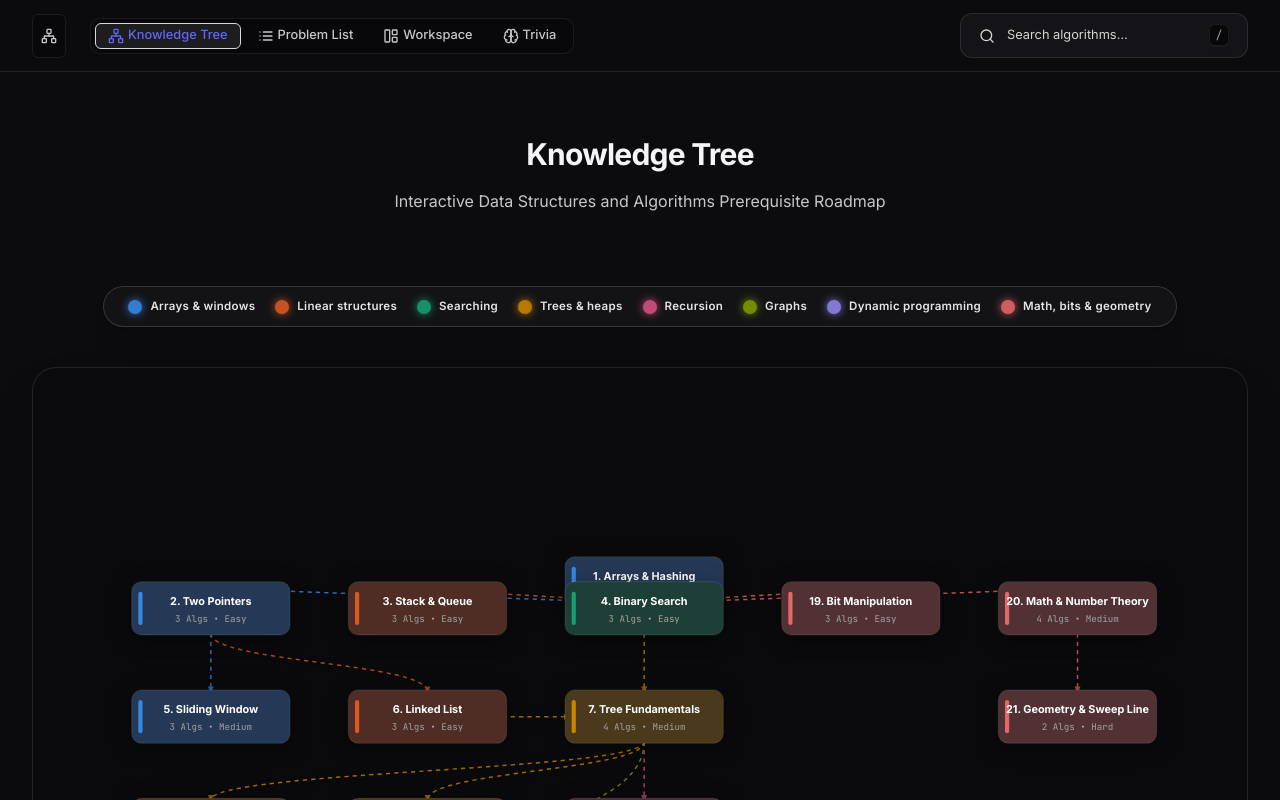
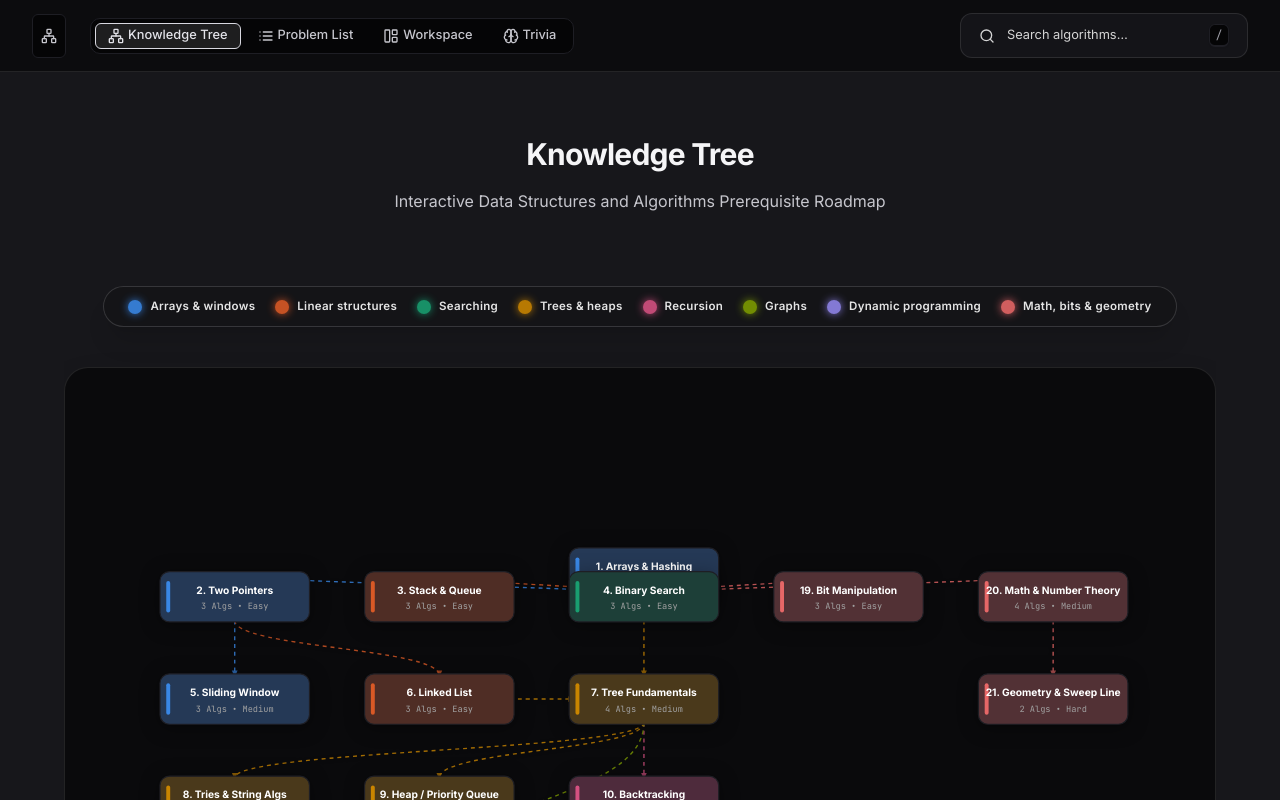
Before and after one commit to onurseckin/dsa_visualizer, a React (Vite) app: page / in a window 1280 px wide. Built offline with nearby package versions, Linux system fonts and the light colour scheme.

Commit message:
fix(ui): adopt pure carbon achromatic theme, 90 percent page container width, and workspace panel header cleanups

```diff
--- a/src/components/main-layout/components/MainStage.tsx
+++ b/src/components/main-layout/components/MainStage.tsx
@@ -29,8 +29,8 @@ export const MainStage: React.FC<MainStageProps> = ({
   algorithm,
   currentStep,
   panels,
-  onToggleTutorial,
-  onToggleAuxiliary,
+  onToggleTutorial: _onToggleTutorial,
+  onToggleAuxiliary: _onToggleAuxiliary,
   resolvedControlProps,
   layoutState,
   totalSteps,
@@ -55,7 +55,6 @@ export const MainStage: React.FC<MainStageProps> = ({
               why={currentStep.explanation.why}
               stepIndex={currentStep.stepIndex}
               totalSteps={totalSteps}
-              onClose={onToggleTutorial}
             />
           </div>
         ) : null,
@@ -71,7 +70,6 @@ export const MainStage: React.FC<MainStageProps> = ({
           <AuxiliaryPanel
             state={currentStep?.auxiliaryState}
             variables={currentStep?.variables}
-            onClose={onToggleAuxiliary}
           />
         </div>
       ),
--- a/src/routes/index.tsx
+++ b/src/routes/index.tsx
@@ -13,7 +13,7 @@ function KnowledgeTreePage(): React.ReactElement {
   return (
     <main
       aria-label="Algorithm Roadmap"
-      className="relative max-w-7xl px-6 md:px-8 py-8 mx-auto flex flex-col items-center gap-8 text-center w-full box-border flex-1 overflow-y-auto"
+      className="relative w-[90%] max-w-[1600px] py-8 mx-auto flex flex-col items-center gap-8 text-center box-border flex-1 overflow-y-auto"
     >
       <div className="absolute top-20 left-1/2 -translate-x-1/2 w-[800px] h-[300px] bg-[var(--accent)]/5 rounded-full blur-[100px] pointer-events-none -z-10" />
       <PageHeader
--- a/src/routes/trivia.tsx
+++ b/src/routes/trivia.tsx
@@ -46,7 +46,7 @@ function TriviaPage() {
   return (
     <main
       aria-label="Code trivia drill"
-      className="max-w-7xl px-6 md:px-8 py-8 mx-auto flex flex-col flex-1 gap-8 min-h-0 w-full overflow-y-auto"
+      className="w-[90%] max-w-[1600px] py-8 mx-auto flex flex-col flex-1 gap-8 min-h-0 box-border overflow-y-auto"
     >
       {screen === "home" ? (
         <TriviaHomeView
--- a/src/styles/index.css
+++ b/src/styles/index.css
@@ -30,7 +30,6 @@ body {
   width: 100%;
   height: 100%;
   background-color: var(--bg-page);
-  background-image: radial-gradient(circle at 50% 0%, rgba(99,102,241,0.08) 0%, transparent 70%);
   color: var(--text-primary);
   font-family: var(--font-ui);
   font-size: 16px;
--- a/src/styles/theme.css
+++ b/src/styles/theme.css
@@ -21,11 +21,11 @@
 :root {
   color-scheme: dark;
 
-  /* Surfaces — page is carbon, cards are darker than the page, wells deepest. */
-  --bg-inset: #08080a;
-  --bg-surface: #141418;
-  --bg-page: #0c0c0e;
-  --bg-chrome: #1c1c21;
+  /* Surfaces — page is carbon (#17171b), cards are near-black (#0a0a0c), wells deepest (#050506). */
+  --bg-page: #17171b;
+  --bg-surface: #0a0a0c;
+  --bg-inset: #050506;
+  --bg-chrome: #141418;
   --bg-elevated: #1e1e24;
   --bg-hover: #282830;
   --bg-pressed: #32323b;
@@ -33,18 +33,18 @@
 
   /* Borders carry the edge definition on near-black cards. */
   --border-subtle: rgba(255, 255, 255, 0.06);
-  --border-default: rgba(255, 255, 255, 0.08);
+  --border-default: #1e1e24;
   --border-strong: #75757f;
   --border-accent: #d8d8e0;
 
   /* Accent — light smoke for selection, emphasis text and active borders.
      Primary buttons stay BLACK-backed (see .ui-btn--primary in ui.css); this
      token is the ink and edge on them, not their fill. */
-  --accent: #6366f1;
-  --accent-hover: #818cf8;
-  --accent-soft: rgba(216, 216, 224, 0.1);
-  --accent-softer: rgba(216, 216, 224, 0.05);
-  --text-on-accent: #f5f5f7;
+  --accent: #e2e2e8;
+  --accent-hover: #ffffff;
+  --accent-soft: rgba(255, 255, 255, 0.1);
+  --accent-softer: rgba(255, 255, 255, 0.05);
+  --text-on-accent: #050506;
   --accent-secondary: #b9b9c2;
 
   /* Text */
--- a/src/ui/molecules/AuxiliaryPanel.tsx
+++ b/src/ui/molecules/AuxiliaryPanel.tsx
@@ -1,6 +1,5 @@
 import React from "react";
-import { X } from "lucide-react";
-import { Chip, IconButton, Card } from "../../ui";
+import { Chip, Card } from "../../ui";
 import { AuxiliaryState } from "../../types/dsa";
 
 export interface AuxiliaryPanelProps {
@@ -33,7 +32,7 @@ export function hasAuxiliaryContent(
   );
 }
 
-export const AuxiliaryPanel: React.FC<AuxiliaryPanelProps> = ({ state, variables, onClose }) => {
+export const AuxiliaryPanel: React.FC<AuxiliaryPanelProps> = ({ state, variables }) => {
   const { stack, queue, visited, hashMap, distanceTable, customState } = state || {};
 
   const stackItems = stack || [];
@@ -139,21 +138,6 @@ export const AuxiliaryPanel: React.FC<AuxiliaryPanelProps> = ({ state, variables
 
   return (
     <Card data-testid="auxiliary-panel" className="min-w-0 border-[#1e1e24] bg-[#0a0a0c]">
-      <Card.Header
-        title="Working Data & Variables"
-        actions={
-          onClose ? (
-            <IconButton
-              icon={<X />}
-              size="sm"
-              aria-label="Hide auxiliary panel"
-              title="Hide auxiliary panel"
-              onClick={onClose}
-            />
-          ) : undefined
-        }
-        className="px-4 py-3 border-b border-[#1e1e24]"
-      />
       <Card.Body className="flex flex-col gap-4 px-2 py-4">
         {groups.map((group) => (
           <div
--- a/src/ui/molecules/TutorialCard.tsx
+++ b/src/ui/molecules/TutorialCard.tsx
@@ -1,6 +1,6 @@
 import React from "react";
-import { GraduationCap, X } from "lucide-react";
-import { Card, IconButton } from "../../ui";
+import { GraduationCap } from "lucide-react";
+import { Card } from "../../ui";
 import { StepExplanation } from "../../types/dsa";
 
 export interface TutorialCardProps {
@@ -40,7 +40,6 @@ export const TutorialCard: React.FC<TutorialCardProps> = ({
   why,
   stepIndex,
   totalSteps,
-  onClose,
 }) => {
   const whatText = (what || explanation?.what || "").trim();
   const whyText = (why || explanation?.why || "").trim();
@@ -91,17 +90,6 @@ export const TutorialCard: React.FC<TutorialCardProps> = ({
           )}
 
           <div style={{ flex: 1, minWidth: 0 }} />
-
-          {onClose && (
-            <IconButton
-              icon={<X />}
-              aria-label="Hide tutorial"
-              title="Dismiss explanation"
-              onClick={onClose}
-            >
-              <span className="sr-only">Dismiss explanation</span>
-            </IconButton>
-          )}
         </div>
 
         <p style={PROSE}>
--- a/src/ui/organisms/ControlPanel.tsx
+++ b/src/ui/organisms/ControlPanel.tsx
@@ -74,7 +74,7 @@ export function ControlPanel({
         />
         <Button
           variant={isPlaying ? "secondary" : "primary"}
-          className="bg-indigo-600 hover:bg-indigo-500 text-white px-6 py-3 rounded-xl font-semibold text-sm shadow-[0_0_20px_rgba(99,102,241,0.35)] flex items-center gap-2 transition-shadow"
+          className="bg-[#050506] hover:bg-[#181820] text-white border border-[#444] px-6 py-3 rounded-xl font-semibold text-sm shadow-md flex items-center gap-2 transition-all"
           aria-label={isPlaying ? "Pause playback" : "Play all steps"}
           aria-keyshortcuts="Space"
           title={`${isPlaying ? "Pause" : "Play"} (Space)`}
--- a/src/ui/organisms/ProblemList.tsx
+++ b/src/ui/organisms/ProblemList.tsx
@@ -31,7 +31,7 @@ export const ProblemList: React.FC<ProblemListProps> = ({
   return (
     <main
       aria-label="Problem directory"
-      className="max-w-7xl px-6 md:px-8 py-8 mx-auto flex flex-col gap-8 w-full box-border flex-1 overflow-y-auto"
+      className="w-[90%] max-w-[1600px] py-8 mx-auto flex flex-col gap-8 box-border flex-1 overflow-y-auto"
     >
       <div className="flex flex-col gap-2 mt-6 md:mt-8 mb-2">
         <h1 className="text-3xl font-bold tracking-tight text-white mb-2">
--- a/src/ui/organisms/ProblemListFilterToolbar.tsx
+++ b/src/ui/organisms/ProblemListFilterToolbar.tsx
@@ -79,7 +79,7 @@ export const ProblemListFilterToolbar: React.FC<ProblemListFilterToolbarProps> =
       </div>
 
       <div className="flex items-center gap-3 shrink-0">
-        <span className="bg-indigo-500/10 text-indigo-300 border border-indigo-500/20 px-4 py-1.5 rounded-full text-xs font-semibold whitespace-nowrap">
+        <span className="bg-[#1e1e24] text-neutral-200 border border-white/10 px-4 py-1.5 rounded-full text-xs font-semibold whitespace-nowrap">
           {filteredCount} / {stats.total} Problems
         </span>
       </div>
--- a/src/ui/organisms/ProblemTable.tsx
+++ b/src/ui/organisms/ProblemTable.tsx
@@ -126,7 +126,7 @@ export const ProblemTable: React.FC<ProblemTableProps> = ({
                     </td>
                     <td className="py-4 px-6 border-b border-white/5 text-sm text-neutral-200 text-center">
                       <button
-                        className="bg-indigo-600 hover:bg-indigo-500 text-white px-4 py-2 rounded-xl text-xs font-semibold shadow-md flex items-center gap-2 mx-auto cursor-pointer border-none"
+                        className="bg-[#050506] hover:bg-[#181820] text-white border border-[#444] px-4 py-2 rounded-xl text-xs font-semibold shadow-md flex items-center gap-2 mx-auto cursor-pointer transition-all"
                         onClick={(e) => {
                           e.stopPropagation();
                           onSelectAlgorithm(alg.id, alg.category);
```
